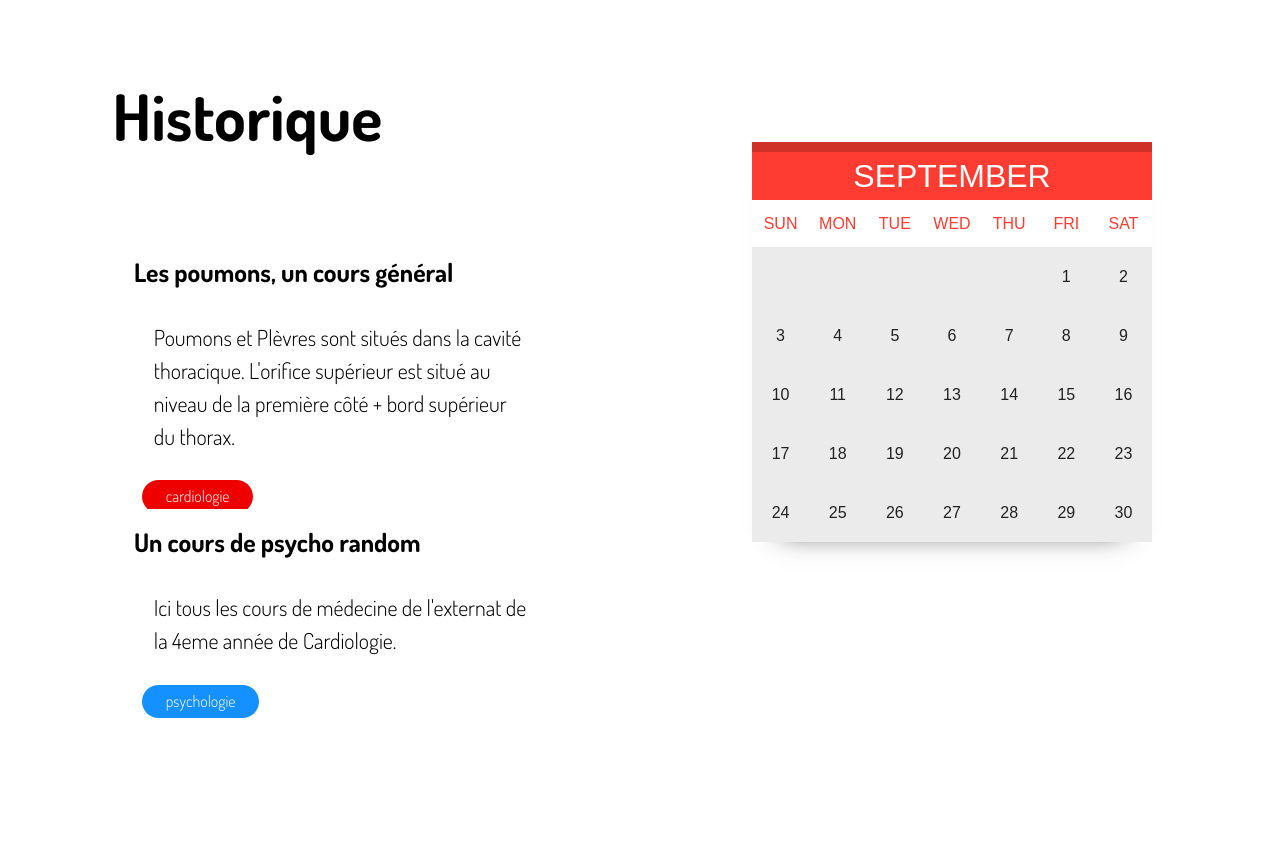
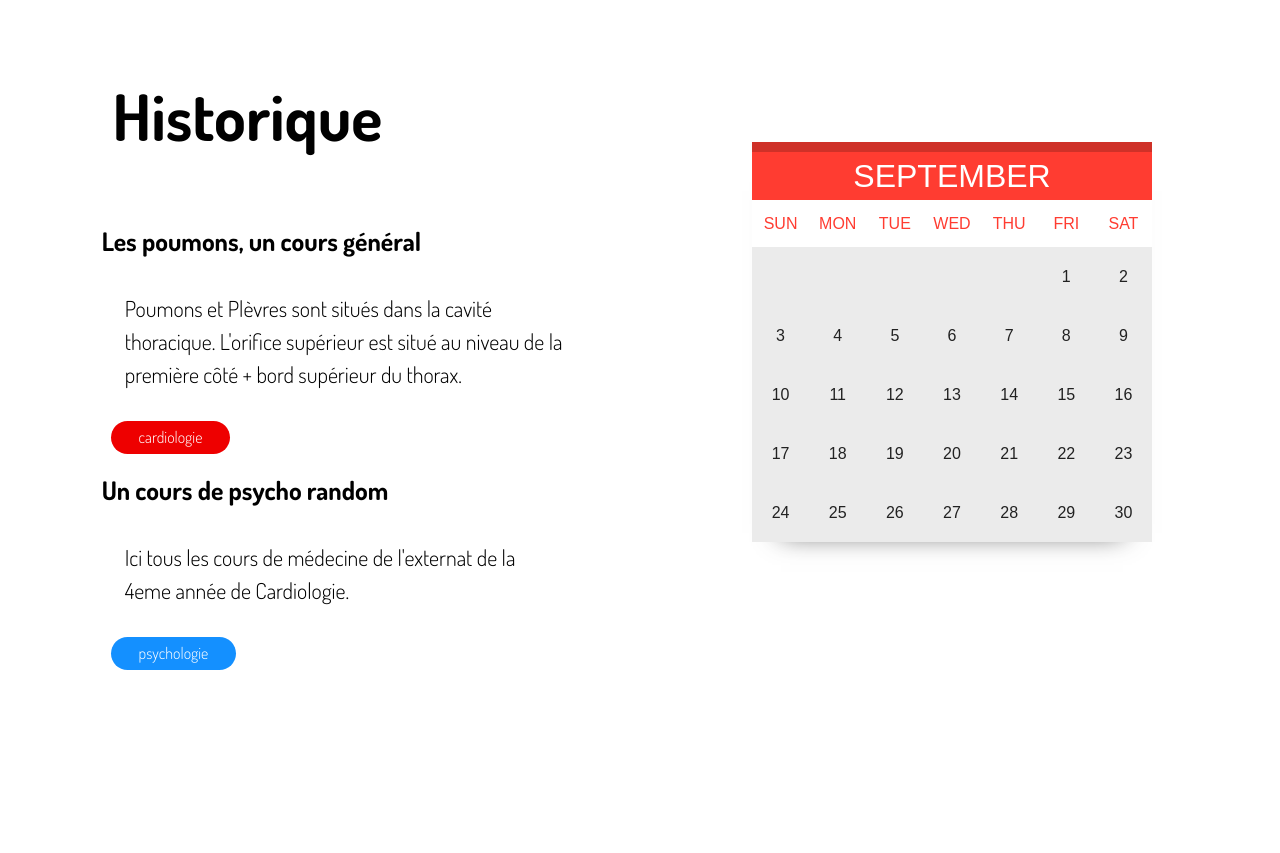
Before and after one commit to YorelN/S.I.-Web-3D, a PHP site: page /medical/users/organisation in a window 1280 px wide. Shown: the part 54-907 px from the top of the page. After the commit the page ends 724 px from the top, so only its background shows below. Run offline with PHP 8.4, Linux system fonts and the light colour scheme; a user stored in the database is signed in; data comes from the database, SQL or seed files in the repository.

Commit message:
correction bug organisation

```diff
--- a/views/users/organisation.php
+++ b/views/users/organisation.php
@@ -16,7 +16,7 @@
 
 <section id="historique">
 
-    <h1>Historique</h1><article class="article">
+    <h1>Historique</h1>
 
     <?php foreach ($viewmodel as $item): ?>
     <article class="article">
```
